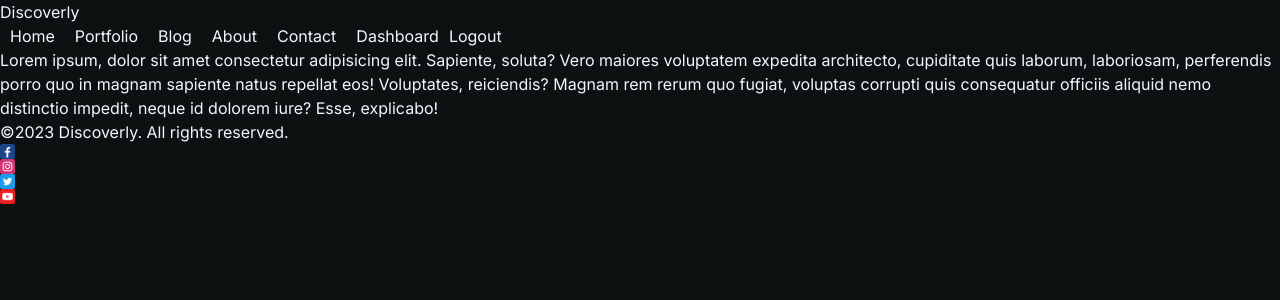
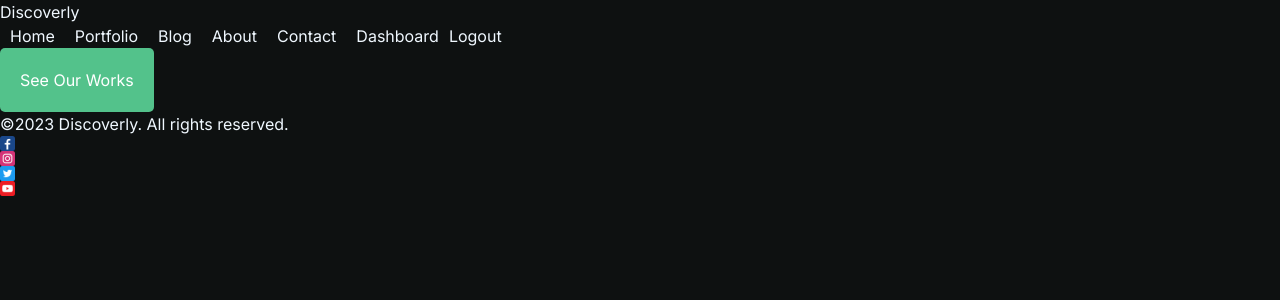
Before and after one commit to Hridhyapaul/Discoverly-BlogSite-Next.js, a Next.js app: page / in a window 1280 px wide. Shown: the top 300 px of the page. Built offline with nearby package versions, Linux system fonts and the light colour scheme.

Commit message:
Created Button component

```diff
--- /dev/null
+++ b/src/Components/Button/Button.jsx
@@ -0,0 +1,15 @@
+import React from 'react';
+import styles from "./button.module.css";
+import Link from 'next/link';
+
+const Button = ({url, text}) => {
+    return (
+        <div>
+            <Link href={url}>
+                <button className={styles.container}>{text}</button>
+            </Link>
+        </div>
+    );
+};
+
+export default Button;
--- /dev/null
+++ b/src/Components/Button/button.module.css
@@ -0,0 +1,9 @@
+.container {
+    padding: 20px;
+    cursor: pointer;
+    background-color: #53c28b;
+    border: none;
+    border-radius: 5px;
+    width: max-content;
+    color: white;
+}
--- a/src/app/page.jsx
+++ b/src/app/page.jsx
@@ -1,9 +1,11 @@
 import Image from 'next/image'
+import hero from '../../public/hero.png'
+import Button from '@/Components/Button/Button'
 
 export default function Home() {
   return (
-    <div>
-      <h1>Lorem ipsum, dolor sit amet consectetur adipisicing elit. Sapiente, soluta? Vero maiores voluptatem expedita architecto, cupiditate quis laborum, laboriosam, perferendis porro quo in magnam sapiente natus repellat eos! Voluptates, reiciendis? Magnam rem rerum quo fugiat, voluptas corrupti quis consequatur officiis aliquid nemo distinctio impedit, neque id dolorem iure? Esse, explicabo!</h1>
-    </div>
+    <>
+    <Button url="/portfolio" text="See Our Works"/>
+    </>
   )
 }
```
